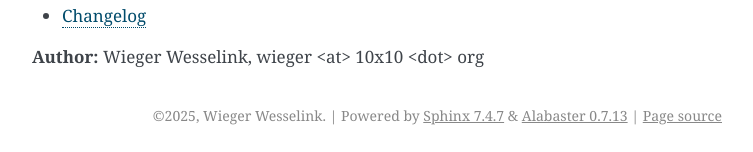
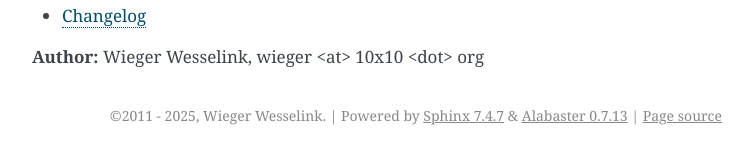
Before and after one commit to wiegerw/pdn, a Sphinx documentation site: the page built from doc/index.rst, in a window 1280 px wide. Shown: the part 1319-1471 px from the top of the page, without its empty margins (388-1141 px from the left). Built offline with Sphinx 7.4.7, drawn with Linux system fonts in a browser that asks for light colours; some of the changed lines change nothing that is shown.

```diff
--- a/doc/conf.py
+++ b/doc/conf.py
@@ -6,10 +6,11 @@
 # -- Project information -----------------------------------------------------
 # https://www.sphinx-doc.org/en/master/usage/configuration.html#project-information
 
-project = 'Portable Draughts Notation (PDN) Standard'
-copyright = '2025, Wieger Wesselink'
-author = 'Wieger Wesselink'
+project = u'Portable Draughts Notation (PDN) Standard'
+copyright = u'2011 - 2025, Wieger Wesselink'
+author = u'Wieger Wesselink'
 release = '3.0'
+version = '3.0'
 
 # -- General configuration ---------------------------------------------------
 # https://www.sphinx-doc.org/en/master/usage/configuration.html#general-configuration
@@ -19,10 +20,23 @@
 templates_path = ['_templates']
 exclude_patterns = []
 
-
-
 # -- Options for HTML output -------------------------------------------------
 # https://www.sphinx-doc.org/en/master/usage/configuration.html#options-for-html-output
 
 html_theme = 'alabaster'
-html_static_path = ['_static']
+# html_static_path = ['_static']
+
+# -- Options for LaTeX output --------------------------------------------------
+
+# The paper size ('letter' or 'a4').
+latex_paper_size = 'a4'
+
+# The font size ('10pt', '11pt' or '12pt').
+latex_font_size = '10pt'
+
+# Grouping the document tree into LaTeX files. List of tuples
+# (source start file, target name, title, author, documentclass [howto/manual]).
+latex_documents = [
+  ('index', 'pdn_standard.tex', u'PDN 3.0 Standard',
+   u'Wieger Wesselink', 'manual'),
+]
```
Also changed, not shown: 1 other file.
